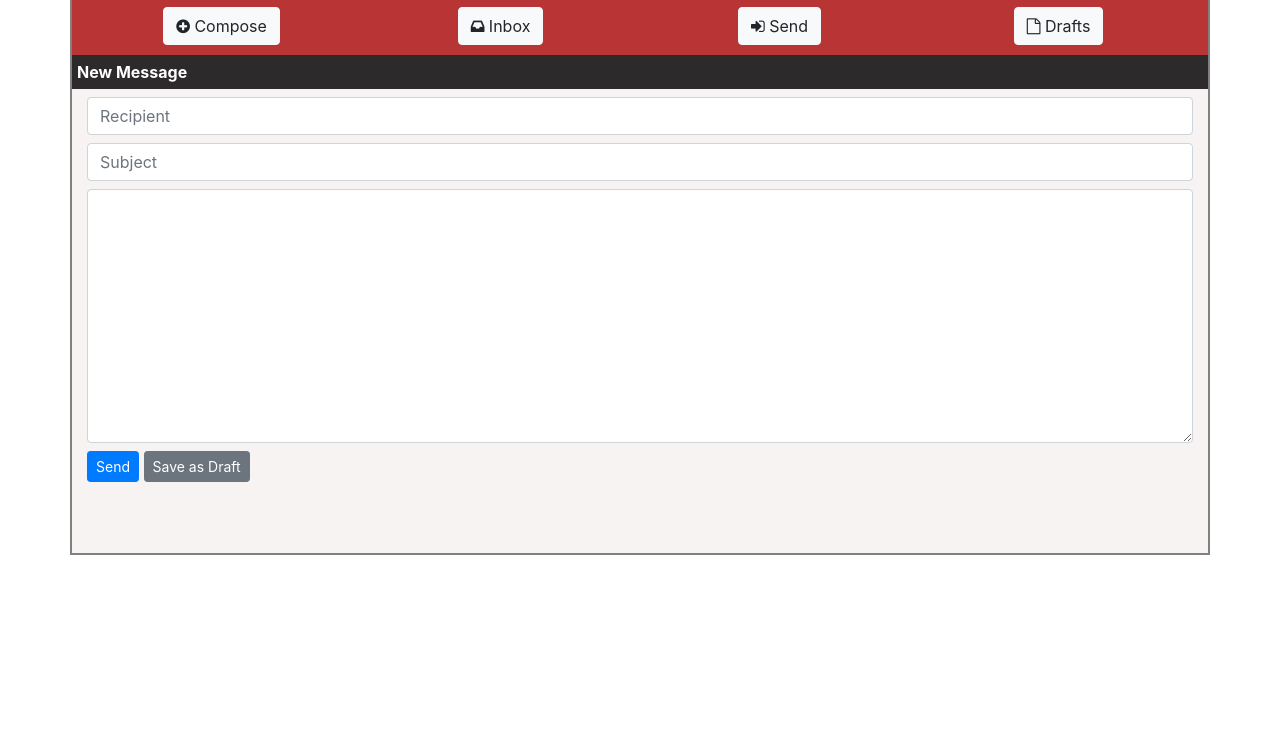
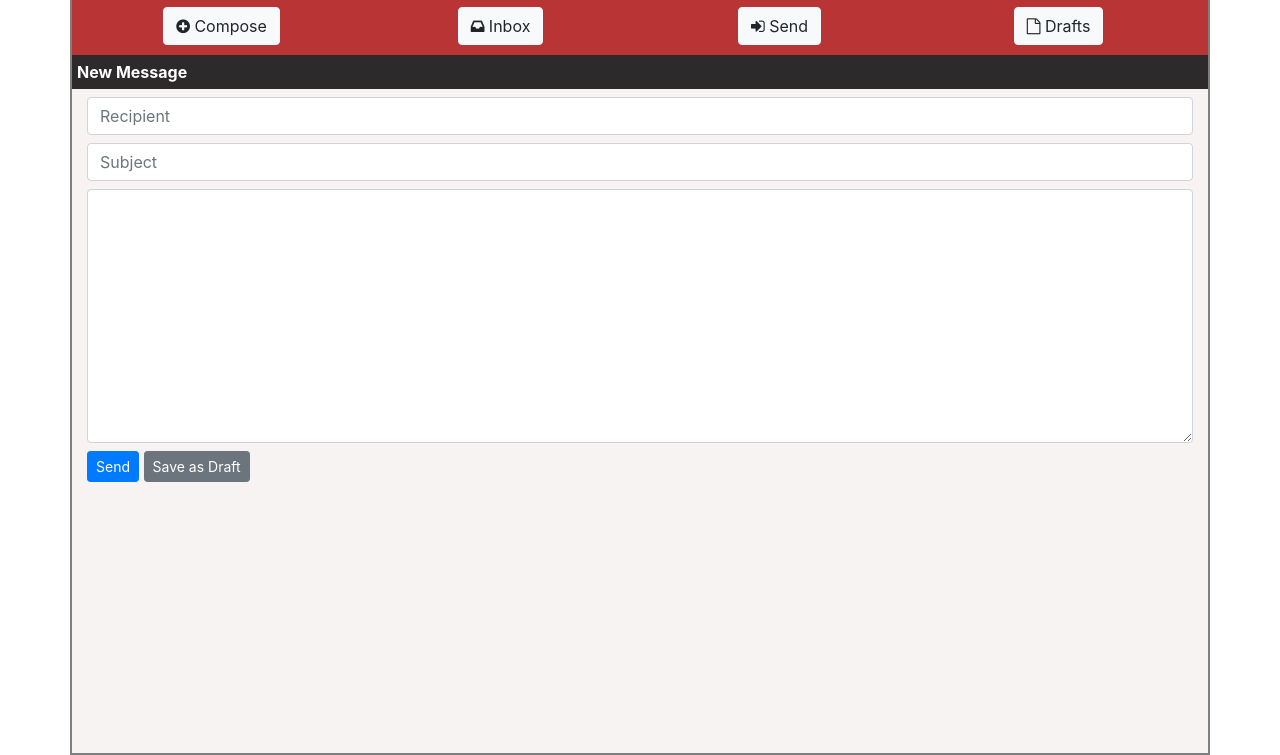
Before and after one commit to Tharun-coder/Gmail_temp, a plain HTML site: page index.html in a window 1280 px wide. Shown: the part 67-822 px from the top of the page. Before the commit the page ends 800 px from the top, so only its background shows below. Drawn offline with nearby package versions, Linux system fonts and the light colour scheme.

Commit message:
Update style.css

```diff
--- a/style.css
+++ b/style.css
@@ -15,7 +15,8 @@
 }
 
 .body-info {
-  height: 500px;
+  overflow: scroll;
+  height: 700px;
   background-color: rgb(247, 243, 243);
   border-bottom: 2px solid gray;
 }
```
